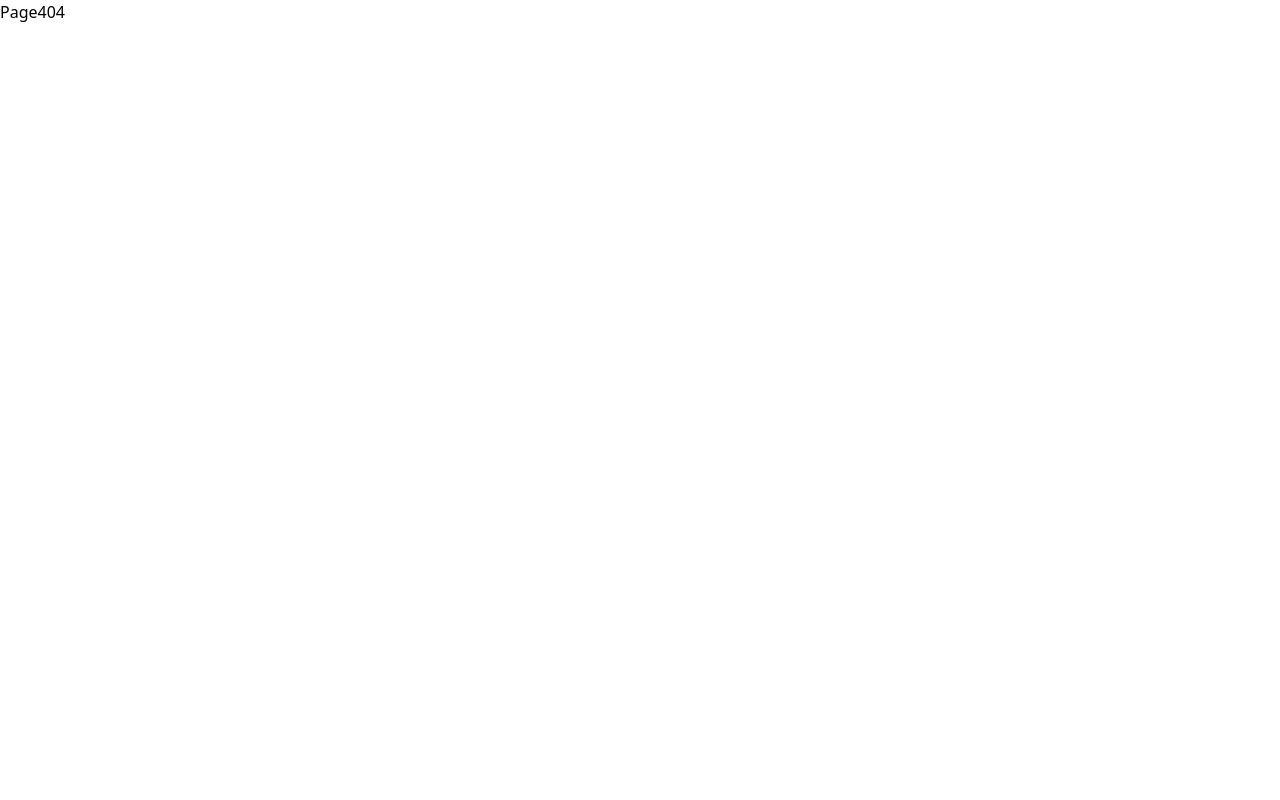
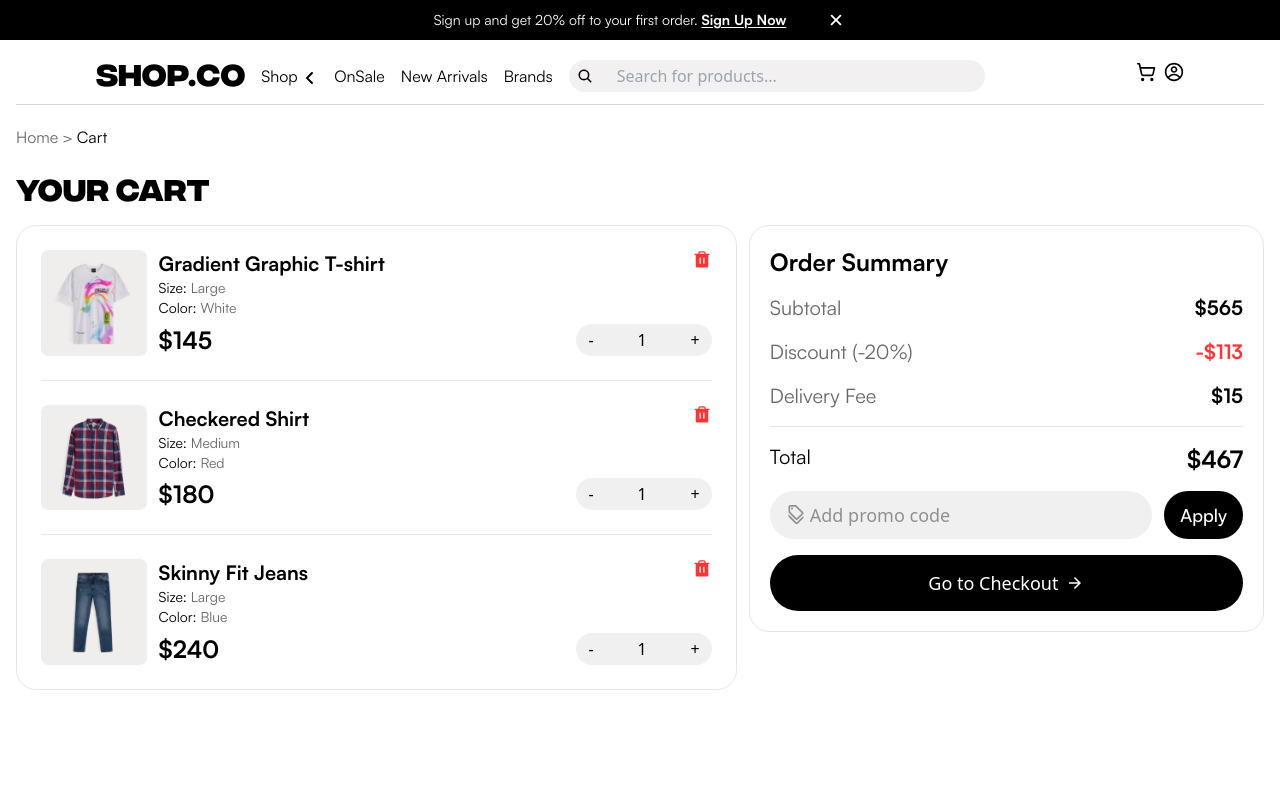
Before and after one commit to WebDev-MAP/E-Commerce, a React (Vite) app: page /cart in a window 1280 px wide. Before the commit this address had no page. Shown: the top 800 px of the page. Built offline with nearby package versions, Linux system fonts and the light colour scheme.

Commit message:
Refactor Breadcrumbs and Navbar

```diff
--- a/src/components/Breadcrumbs.jsx
+++ b/src/components/Breadcrumbs.jsx
@@ -7,7 +7,7 @@ function Breadcrumbs() {
 
   const crumbs = location.pathname
     .split('/')
-    .filter((crumb) => crumb !== '')
+    .filter((crumb) => crumb !== '' && crumb !== 'home')
     .map((crumb) => {
       currentLink += `/${crumb}`
 
@@ -16,7 +16,7 @@ function Breadcrumbs() {
           className="crumb mr-1 inline-block font-satoshi_regular text-black text-opacity-60 after:ml-1 after:content-['>'] last:text-opacity-100 last:after:hidden"
           key={crumb}
         >
-          <Link className='hover:underline' to={currentLink}>
+          <Link className="hover:underline" to={currentLink}>
             {crumb[0].toUpperCase() + crumb.slice(1)}
           </Link>
         </div>
@@ -24,7 +24,12 @@ function Breadcrumbs() {
     })
   return (
     <div>
-      <div className="breadcrumbs">{crumbs}</div>
+      <div className="breadcrumbs">
+        <div className="crumb mr-1 inline-block font-satoshi_regular text-black text-opacity-60 after:ml-1 after:content-['>']">
+          <Link to="/">Home</Link>
+        </div>
+        {crumbs}
+      </div>
     </div>
   )
 }
--- a/src/components/Navbar.jsx
+++ b/src/components/Navbar.jsx
@@ -48,7 +48,7 @@ function Navbar() {
               <NavLink to="/" onClick={() => setMenuIsOpen(!menuIsOpen)}>
                 <li>Home</li>
               </NavLink>
-              <NavLink to="home/cart" onClick={() => setMenuIsOpen(!menuIsOpen)}>
+              <NavLink to="/cart" onClick={() => setMenuIsOpen(!menuIsOpen)}>
                 <li>Cart</li>
               </NavLink>
               <div className="flex space-x-3 pt-4">
@@ -156,7 +156,7 @@ function Navbar() {
               <IoSearch />
             </div>
             <div>
-              <NavLink to="home/cart">
+              <NavLink to="/cart">
                 <LuShoppingCart />
               </NavLink>
             </div>
--- a/src/main.jsx
+++ b/src/main.jsx
@@ -18,11 +18,7 @@ const router = createBrowserRouter([
         element: <PageHome />,
       },
       {
-        path: '/home',
-        element: <PageHome />,
-      },
-      {
-        path: 'home/cart',
+        path: '/cart',
         element: <PageCart />,
       },
     ],
```
